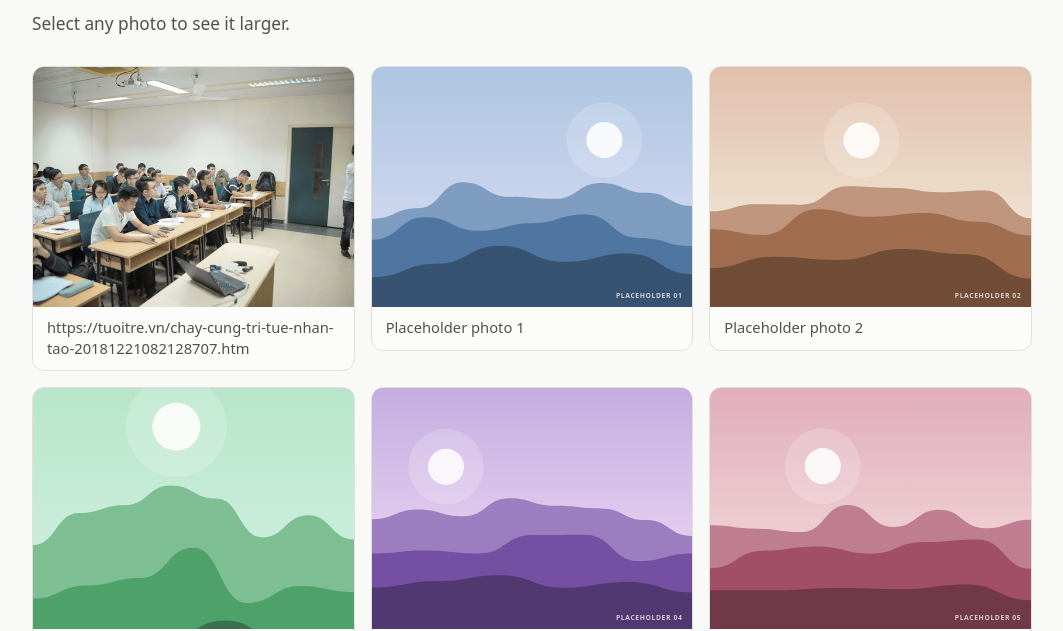
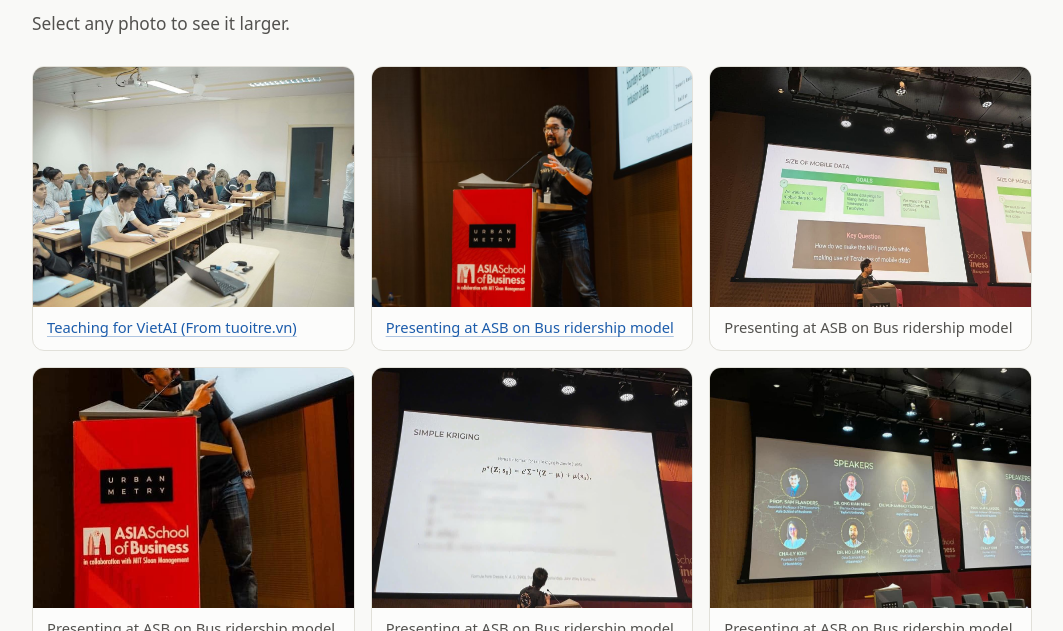
Before and after one commit to sonlamho/sonlamho.github.io, a plain HTML site: page photos.html in a window 1280 px wide. Shown: the part 169-800 px from the top of the page, without its empty margins (108-1171 px from the left). Drawn offline with Linux system fonts and the light colour scheme.

Commit message:
more photos

```diff
--- a/css/style.css
+++ b/css/style.css
@@ -635,22 +635,31 @@ select {
   padding-bottom: 72px;
 }
 
+.photo {
+  overflow: hidden;
+  border: 1px solid var(--line);
+  border-radius: var(--radius);
+  background: var(--surface);
+  transition: transform 0.2s ease, box-shadow 0.2s ease;
+}
+
+.photo:hover {
+  transform: translateY(-2px);
+  box-shadow: var(--shadow);
+}
+
 .thumb {
   display: block;
   width: 100%;
   padding: 0;
-  overflow: hidden;
-  border: 1px solid var(--line);
-  border-radius: var(--radius);
-  background: var(--surface);
-  text-align: left;
+  border: 0;
+  background: none;
   cursor: zoom-in;
-  transition: transform 0.2s ease, box-shadow 0.2s ease;
 }
 
-.thumb:hover {
-  transform: translateY(-2px);
-  box-shadow: var(--shadow);
+/* Drawn inside the photo, since the card clips anything outside it. */
+.thumb:focus-visible {
+  outline-offset: -2px;
 }
 
 .thumb img {
@@ -660,12 +669,12 @@ select {
   background: var(--line);
 }
 
-.thumb .caption {
-  display: block;
+.photo .caption {
   padding: 10px 14px 12px;
   color: var(--ink-2);
   font-size: 0.92rem;
   line-height: 1.4;
+  overflow-wrap: anywhere;
 }
 
 .gallery-empty {
@@ -728,6 +737,14 @@ select {
   padding: 14px 20px 20px;
   color: #e1e0d9;
   text-align: center;
+}
+
+.lightbox-caption a {
+  color: inherit;
+}
+
+.lightbox-caption a:focus-visible {
+  outline-color: #fff;
 }
 
 .lightbox-button {
--- a/js/photos-data.js
+++ b/js/photos-data.js
@@ -9,15 +9,18 @@
      alt      a short description for people who cannot see the image
      caption  the text shown under the photo (may be left as '')
 
+   A caption can contain a link:
+     caption: '<a href="https://example.com/article">Words to click</a>'
+
    Photos appear in the order they are listed here. */
 window.PHOTOS = [
-  { src: 'from-tuoitre-news-article.jpg', alt: 'Son teaching for VietAI', caption: 'https://tuoitre.vn/chay-cung-tri-tue-nhan-tao-20181221082128707.htm' },
+  { src: 'from-tuoitre-news-article.jpg', alt: 'Son teaching for VietAI', caption: '<a href="https://tuoitre.vn/chay-cung-tri-tue-nhan-tao-20181221082128707.htm"> Teaching for VietAI (From tuoitre.vn)</a> ' },
+  { src: 'Urbanmetry-Bus-NPT.jpg', alt: 'Presenting at ASB about Bus ridership model', caption: '<a href="https://www.linkedin.com/posts/urbanplanning-publictransportation-dataanalytics-ugcPost-7257974864702025728-pby1/"> Presenting at ASB on Bus ridership model</a>'},
+  { src: 'ASB-talk3.jpg', alt: 'Presenting at ASB about Bus ridership model', caption: 'Presenting at ASB on Bus ridership model'},
+  { src: 'ASB-talk2.jpg', alt: 'Presenting at ASB about Bus ridership model', caption: 'Presenting at ASB on Bus ridership model'},
+  { src: 'ASB-talk4.jpg', alt: 'Presenting at ASB about Bus ridership model', caption: 'Presenting at ASB on Bus ridership model'},
+  { src: 'ASB-talk5.jpg', alt: 'Presenting at ASB about Bus ridership model', caption: 'Presenting at ASB on Bus ridership model'},
   { src: 'placeholder-01.svg', alt: 'Placeholder landscape in blue tones', caption: 'Placeholder photo 1' },
   { src: 'placeholder-02.svg', alt: 'Placeholder landscape in orange tones', caption: 'Placeholder photo 2' },
   { src: 'placeholder-03.svg', alt: 'Placeholder landscape in green tones', caption: 'Placeholder photo 3' },
-  { src: 'placeholder-04.svg', alt: 'Placeholder landscape in violet tones', caption: 'Placeholder photo 4' },
-  { src: 'placeholder-05.svg', alt: 'Placeholder landscape in rose tones', caption: 'Placeholder photo 5' },
-  { src: 'placeholder-06.svg', alt: 'Placeholder landscape in teal tones', caption: 'Placeholder photo 6' },
-  { src: 'placeholder-07.svg', alt: 'Placeholder landscape in golden tones', caption: 'Placeholder photo 7' },
-  { src: 'placeholder-08.svg', alt: 'Placeholder landscape in indigo tones', caption: 'Placeholder photo 8' },
 ];
--- a/js/photos.js
+++ b/js/photos.js
@@ -30,6 +30,17 @@
       : PHOTO_FOLDER + photo.src;
   }
 
+  /* Captions may contain HTML such as a link; this gives the words alone. */
+  function plainText(html) {
+    var holder = document.createElement('div');
+    holder.innerHTML = html || '';
+    return holder.textContent.trim();
+  }
+
+  function altText(photo, index) {
+    return photo.alt || plainText(photo.caption) || 'Photo ' + (index + 1);
+  }
+
   if (photos.length === 0) {
     var empty = document.createElement('p');
     empty.className = 'gallery-empty';
@@ -40,6 +51,7 @@
 
   photos.forEach(function (photo, index) {
     var item = document.createElement('li');
+    item.className = 'photo';
     var button = document.createElement('button');
     button.type = 'button';
     button.className = 'thumb';
@@ -47,23 +59,26 @@
 
     var img = document.createElement('img');
     img.src = photoUrl(photo);
-    img.alt = photo.alt || photo.caption || 'Photo ' + (index + 1);
+    img.alt = altText(photo, index);
     img.loading = 'lazy';
     img.decoding = 'async';
     button.appendChild(img);
-
-    if (photo.caption) {
-      var text = document.createElement('span');
-      text.className = 'caption';
-      text.textContent = photo.caption;
-      button.appendChild(text);
-    }
 
     button.addEventListener('click', function () {
       open(index);
     });
 
     item.appendChild(button);
+
+    /* The caption sits outside the button so that a link in it can be
+       followed. */
+    if (photo.caption) {
+      var text = document.createElement('p');
+      text.className = 'caption';
+      text.innerHTML = photo.caption;
+      item.appendChild(text);
+    }
+
     gallery.appendChild(item);
     thumbs.push(button);
   });
@@ -72,8 +87,8 @@
     current = (index + photos.length) % photos.length;
     var photo = photos[current];
     image.src = photoUrl(photo);
-    image.alt = photo.alt || photo.caption || 'Photo ' + (current + 1);
-    caption.textContent = photo.caption || '';
+    image.alt = altText(photo, current);
+    caption.innerHTML = photo.caption || '';
     count.textContent = (current + 1) + ' / ' + photos.length;
   }
 
```
Also changed, not shown: photos/ASB-talk2.jpg (added), photos/ASB-talk3.jpg (added), photos/ASB-talk4.jpg (added), photos/ASB-talk5.jpg (added), photos/Urbanmetry-Bus-NPT.jpg (added), photos/profile-ASB.jpg (added).
